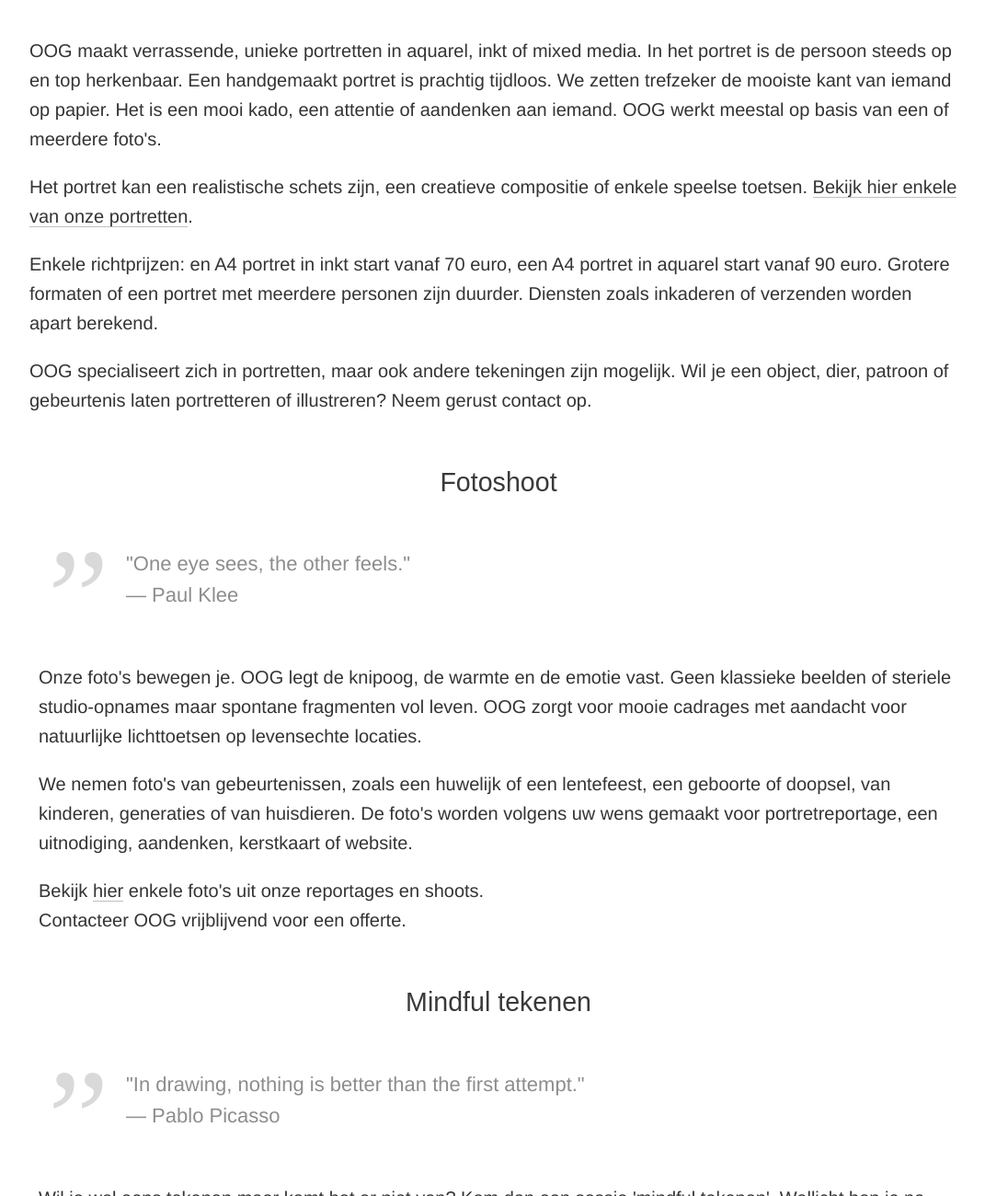
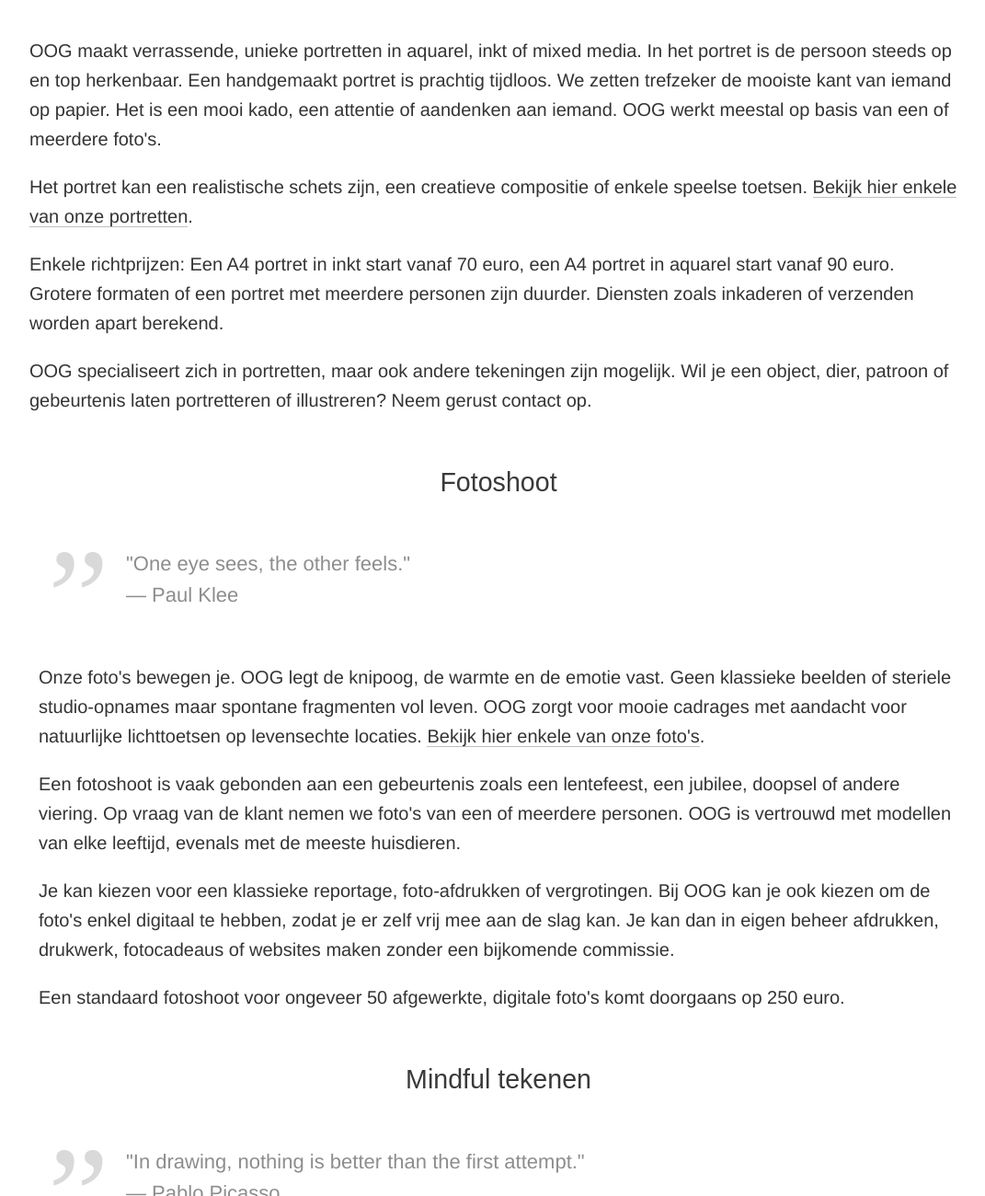
Before and after one commit to nikiwerkt/nikiwerkt.github.io, a plain HTML site: page diensten/index.html in a window 1280 px wide. Shown: the part 765-2065 px from the top of the page at 92% size, without its empty margins (98-1169 px from the left). Drawn offline with Linux system fonts and the light colour scheme.

Commit message:
fix: Typo and fotoshoot text

```diff
--- a/diensten/index.html
+++ b/diensten/index.html
@@ -131,7 +131,7 @@
               <blockquote class='quote'><h3>"Painting is poetry that is seen rather than felt."<br>&mdash; Leonardo da Vinci<br></h3></blockquote>
               <p>OOG maakt verrassende, unieke portretten in aquarel, inkt of mixed media. In het portret is de persoon steeds op en top herkenbaar. Een handgemaakt portret is prachtig tijdloos. We zetten trefzeker de mooiste kant van iemand op papier. Het is een mooi kado, een attentie of aandenken aan iemand. OOG werkt meestal op basis van een of meerdere foto's. </p>
               <p>Het portret kan een realistische schets zijn, een creatieve compositie of enkele speelse toetsen. <a href="https://www.instagram.com/portraits_by_niki/" title="Ontdek meer op Instagram">Bekijk hier enkele van onze portretten</a>. </p>
-              <p>Enkele richtprijzen: en A4 portret in inkt start vanaf 70 euro, een A4 portret in aquarel start vanaf 90 euro. Grotere formaten of een portret met meerdere personen zijn duurder.  Diensten zoals inkaderen of verzenden worden apart berekend. </p>
+              <p>Enkele richtprijzen: Een A4 portret in inkt start vanaf 70 euro, een A4 portret in aquarel start vanaf 90 euro. Grotere formaten of een portret met meerdere personen zijn duurder.  Diensten zoals inkaderen of verzenden worden apart berekend. </p>
               <p>OOG specialiseert zich in portretten, maar ook andere tekeningen zijn mogelijk. Wil je een object, dier, patroon of gebeurtenis laten portretteren of illustreren?   Neem gerust contact op.   </p>
             </div>
           </div>
@@ -145,9 +145,15 @@
               <blockquote class='quote'>
               <h3>"One eye sees, the other feels."<br>&mdash; Paul Klee</h3>
               </blockquote>
-              <p>Onze foto's bewegen je. OOG legt de knipoog, de warmte en de emotie vast. Geen klassieke beelden of steriele studio-opnames maar spontane fragmenten vol leven. OOG zorgt voor mooie cadrages met aandacht voor natuurlijke lichttoetsen op levensechte locaties.</p>
-              <p>We nemen foto's van gebeurtenissen, zoals een huwelijk of een lentefeest, een geboorte of doopsel, van kinderen, generaties of van huisdieren. De foto's worden volgens uw wens gemaakt voor portretreportage, een uitnodiging, aandenken, kerstkaart of website. </p>
-              <p>Bekijk <a href="https://www.flickr.com/gp/__niki__/2J31AL" rel="nofollow" target="_blank">hier</a> enkele foto's uit onze reportages en shoots. <br>Contacteer OOG vrijblijvend voor een offerte. &nbsp;<br></p>
+              <p>
+              Onze foto's bewegen je. OOG legt de knipoog, de warmte en de emotie vast. Geen klassieke beelden of steriele studio-opnames maar spontane fragmenten vol leven. OOG zorgt voor mooie cadrages met aandacht voor natuurlijke lichttoetsen op levensechte locaties. <a href="https://www.flickr.com/gp/__niki__/2J31AL" rel="nofollow" target="_blank">Bekijk hier enkele van onze foto's</a>.
+              </p><p>
+Een fotoshoot is vaak gebonden aan een gebeurtenis zoals een lentefeest, een jubilee, doopsel of andere viering.  Op vraag van de klant nemen we foto's van een of meerdere personen. OOG is vertrouwd met modellen van elke leeftijd, evenals met de meeste huisdieren.
+              </p><p>
+Je kan kiezen voor een klassieke reportage, foto-afdrukken of vergrotingen. Bij OOG kan je ook kiezen om de foto's enkel digitaal te hebben, zodat je er zelf vrij mee aan de slag kan. Je kan dan in eigen beheer afdrukken, drukwerk, fotocadeaus of websites maken zonder een bijkomende commissie.
+              </p><p>
+Een standaard fotoshoot voor ongeveer 50 afgewerkte, digitale foto's komt doorgaans op 250 euro.
+              </p>
             </div>
           </div>
         </div>
```
